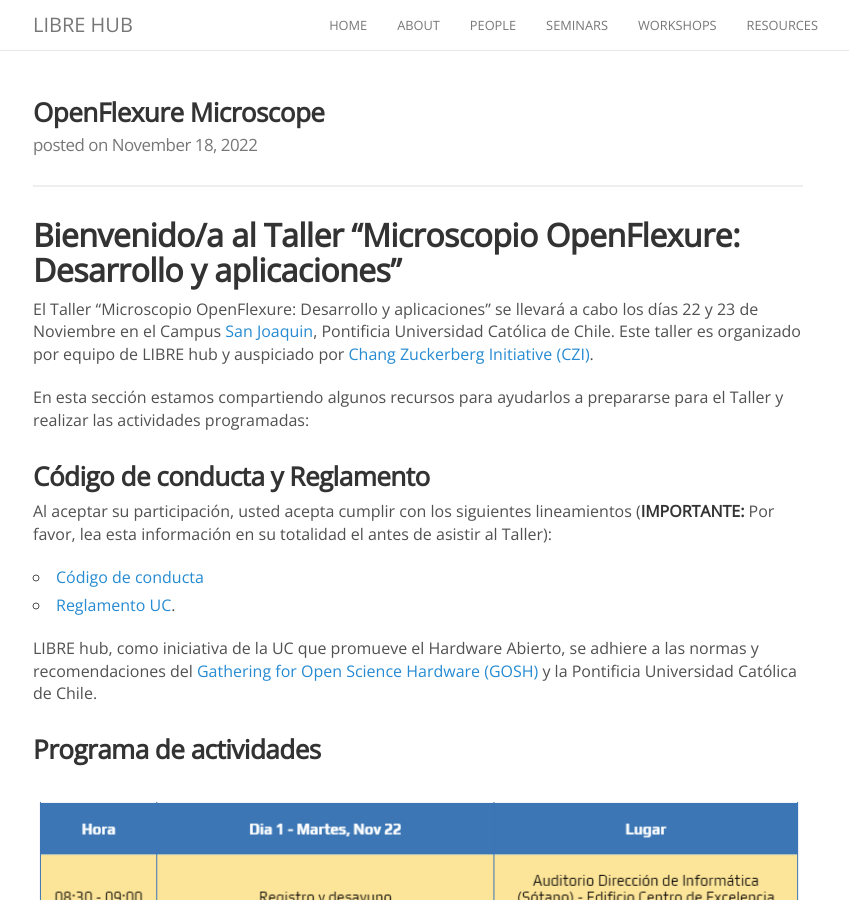
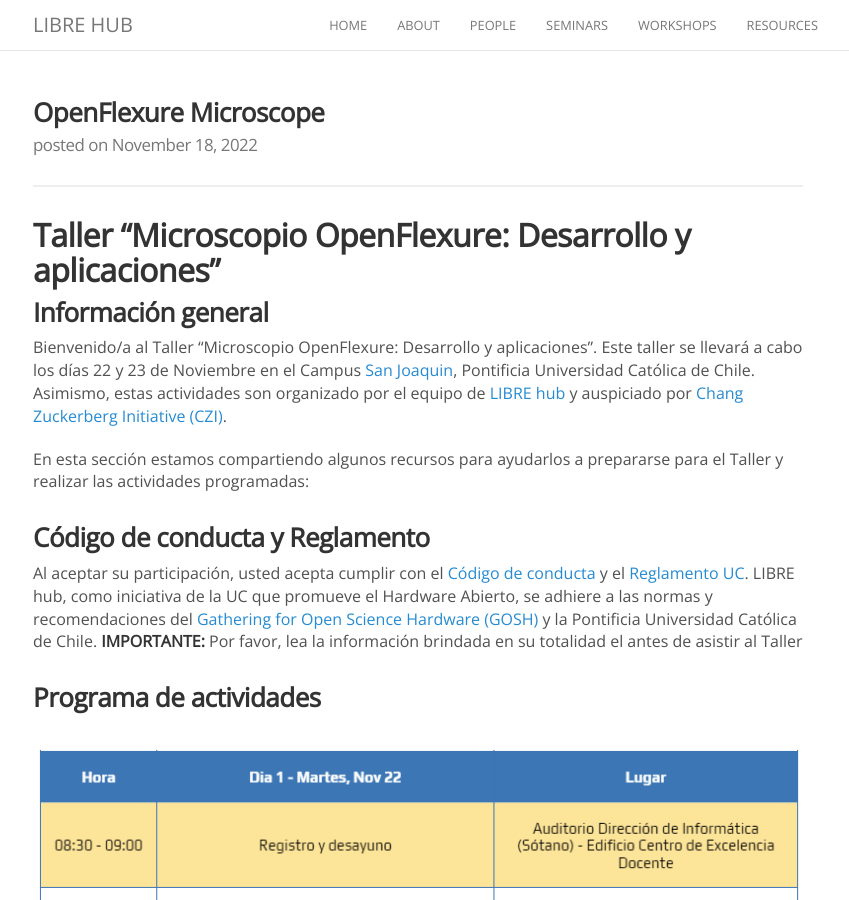
Before and after one commit to LIBREhub/LIBREhub.github.io, a Jekyll site: the page built from _posts/2022-11-18-openflexure-ws.md, in a window 1280 px wide and 900 px high. Shown: the whole window, without its empty margins (222-1071 px from the left). Built offline with Jekyll 4.4.1, drawn with Linux system fonts in a browser that asks for light colours; nearby versions of some CDN libraries; comment, search, counter and statistics services are not loaded.

Commit message:
Update 2022-11-18-openflexure-ws.md

```diff
--- a/_posts/2022-11-18-openflexure-ws.md
+++ b/_posts/2022-11-18-openflexure-ws.md
@@ -24,19 +24,17 @@
 <img src="{{site.baseurl}}/images/others/OFM_workshop_afiche.jpg" data-action="zoom">
 -->
 
-## Bienvenido/a al Taller "Microscopio OpenFlexure: Desarrollo y aplicaciones"
+## Taller "Microscopio OpenFlexure: Desarrollo y aplicaciones"
 
-El Taller "Microscopio OpenFlexure: Desarrollo y aplicaciones" se llevará a cabo los días 22 y 23 de Noviembre en el Campus [San Joaquin](https://www.uc.cl/universidad/nuestros-campus/san-joaquin/), Pontificia Universidad Católica de Chile. Este taller es organizado por equipo de LIBRE hub y auspiciado por [Chang Zuckerberg Initiative (CZI)](https://chanzuckerberg.com/).
+### Información general
+
+Bienvenido/a al Taller "Microscopio OpenFlexure: Desarrollo y aplicaciones". Este taller se llevará a cabo los días 22 y 23 de Noviembre en el Campus [San Joaquin](https://www.uc.cl/universidad/nuestros-campus/san-joaquin/), Pontificia Universidad Católica de Chile. Asimismo, estas actividades son organizado por el equipo de [LIBRE hub](https://librehub.github.io/people/) y auspiciado por [Chang Zuckerberg Initiative (CZI)](https://chanzuckerberg.com/).
 
 En esta sección estamos compartiendo algunos recursos para ayudarlos a prepararse para el Taller y realizar las actividades programadas:
 
 ### Código de conducta y Reglamento
 
-Al aceptar su participación, usted acepta cumplir con los siguientes lineamientos (**IMPORTANTE:** Por favor, lea esta información en su totalidad el antes de asistir al Taller):
-- [Código de conducta](https://openhardware.science/gosh-2017/gosh-code-of-conduct/)
-- [Reglamento UC](https://www.ing.uc.cl/electrica/wp-content/uploads/2020/09/reglamento-laboratorio-de-fabricacin-de-ingeniera-elctrica-fablabv3.pdf).
-
-LIBRE hub, como iniciativa de la UC que promueve el Hardware Abierto, se adhiere a las normas y recomendaciones del [Gathering for Open Science Hardware (GOSH)](https://openhardware.science/) y la Pontificia Universidad Católica de Chile.
+Al aceptar su participación, usted acepta cumplir con el [Código de conducta](https://openhardware.science/gosh-2017/gosh-code-of-conduct/) y el [Reglamento UC](https://www.ing.uc.cl/electrica/wp-content/uploads/2020/09/reglamento-laboratorio-de-fabricacin-de-ingeniera-elctrica-fablabv3.pdf). LIBRE hub, como iniciativa de la UC que promueve el Hardware Abierto, se adhiere a las normas y recomendaciones del [Gathering for Open Science Hardware (GOSH)](https://openhardware.science/) y la Pontificia Universidad Católica de Chile. **IMPORTANTE:** Por favor, lea la información brindada en su totalidad el antes de asistir al Taller
 
 ### Programa de actividades
 <br>
@@ -49,19 +47,28 @@
 
 Las sesiones de los días Martes 22 y Miércoles 23 de Noviembre se llevarán a cabo en el Campus San Joaquin de la Pontifica Universidad Católica de Chile que se encuentra ubicado en Avenida Vicuña Mackenna 4860, Macul, Santiago.
 
-DIA 1: Martes 22
-- 8.30 a 12.00 hrs - Auditorio Dirección de Informática (Sótano), Edificio Centro de Excelencia Docente (también conocido como Edificio Y).
-- 12.00 a 13.00 hrs - Casino Pérgola
-- 13.00 a 18.00 hrs - Laboratorio Docente de Ingeniería Elétrica, Departamento de Ingeniería Eléctrica (Al lado del Edificio Andrónico Luksic Abaroa).
+**DIA 1: Martes 22**
 
-DIA 2: Miercoles 23
-- 8.30 a 10.00 hrs - Aula AP502, Escuela de Psicología (A la espalda del Edificio Centro de Medición MIDE UC).
-- 10.00 a 12.00 hrs - Laboratorio Docente de Ingeniería Elétrica, Departamento de Ingeniería Eléctrica (Al lado del Edificio Andrónico Luksic Abaroa).
-- 12.00 a 13.00 hrs - Casino Pérgola
-- 13.00 a 14.00 hrs - Piso 6 y Piso 7, Edificio de Ciencia y Tecnología.
-- 14.00 a 16.15 hrs - Aula AP403, Escuela de Psicología (A la espalda del Edificio Centro de Medición MIDE UC).
+8.30 a 12.00 hrs - Auditorio Dirección de Informática (Sótano), Edificio Centro de Excelencia Docente (también conocido como Edificio Y).
+
+12.00 a 13.00 hrs - Casino Pérgola
+
+13.00 a 18.00 hrs - Laboratorio Docente de Ingeniería Elétrica, Departamento de Ingeniería Eléctrica (Al lado del Edificio Andrónico Luksic Abaroa).
+
+**DIA 2: Miercoles 23**
+
+8.30 a 10.00 hrs - Aula AP502, Escuela de Psicología (A la espalda del Edificio Centro de Medición MIDE UC).
+
+10.00 a 12.00 hrs - Laboratorio Docente de Ingeniería Elétrica, Departamento de Ingeniería Eléctrica (Al lado del Edificio Andrónico Luksic Abaroa).
+
+12.00 a 13.00 hrs - Casino Pérgola
+
+13.00 a 14.00 hrs - Piso 6 y Piso 7, Edificio de Ciencia y Tecnología.
+
+14.00 a 16.15 hrs - Aula AP403, Escuela de Psicología (A la espalda del Edificio Centro de Medición MIDE UC).
 
 **MAPA (Para descargar en [PDF](https://vidauniversitaria.uc.cl/395-mapa-campussj-2022/file))**
 <br>
+<br>
 <img src="{{site.baseurl}}/images/others/mapacampussj.jpg" data-action="zoom">
 <br>
```
